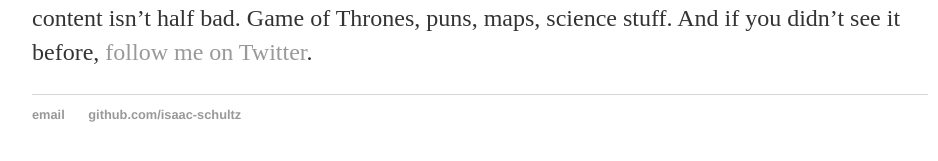
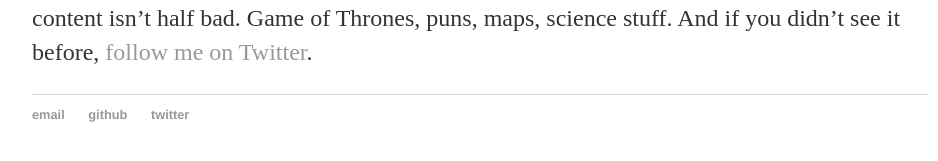
Before and after one commit to isaac-schultz/isaac-schultz.github.io, a Jekyll site: the page built from index.md, in a window 1280 px wide. Shown: the part 282-443 px from the top of the page, without its empty margins (160-1098 px from the left). Built offline with Jekyll 4.4.1, drawn with Linux system fonts in a browser that asks for light colours; our own code applies the rules of GitHub Pages for plain Markdown files.

Commit message:
Update default.html
twitter added

```diff
--- a/_layouts/default.html
+++ b/_layouts/default.html
@@ -22,7 +22,8 @@
 			<footer>
 	    		<ul>
 	        		<li><a href="mailto:isaacmschultz@gmail.com">email</a></li>
-	        		<li><a href="https://github.com/isaac-schultz">github.com/isaac-schultz</a></li>
+	        		<li><a href="https://github.com/isaac-schultz">github</a></li>
+				<li><a href="https://twitter.com/isaac_schultz_">twitter</a></li>
 				</ul>
 			</footer>
 		</body>
```
